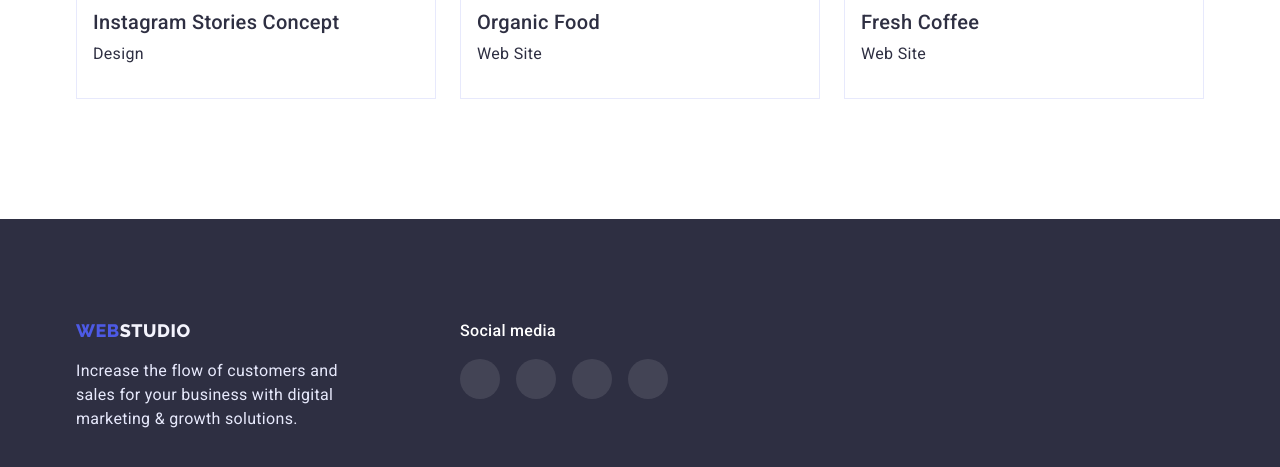
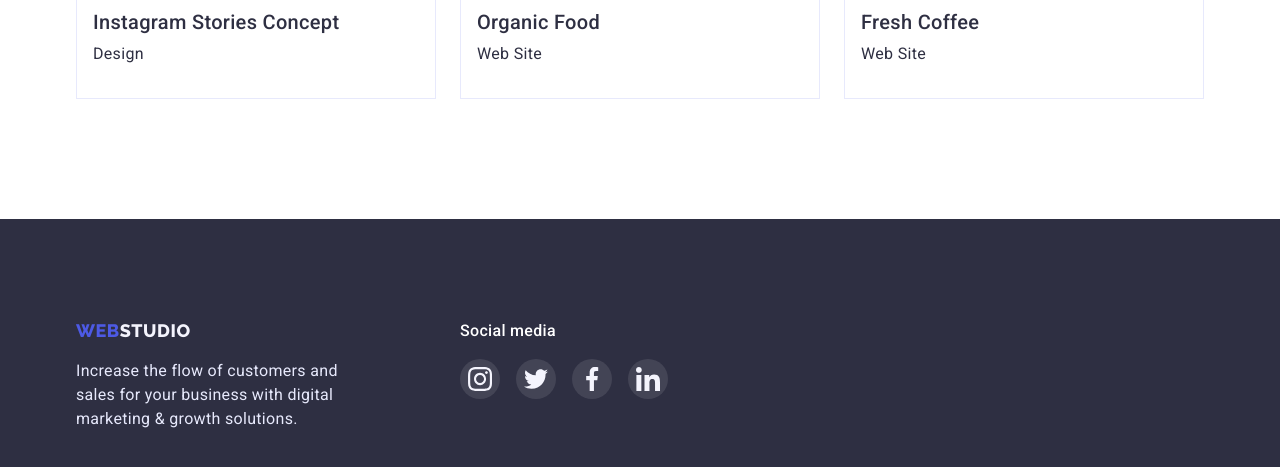
Before and after one commit to zemfira1/goit-markup-hw-04, a plain HTML site: page portfolio.html in a window 1280 px wide. Shown: the part 1543-2010 px from the top of the page. Drawn offline with nearby package versions, Linux system fonts and the light colour scheme.

Commit message:
add footer icons in portfolio

```diff
--- a/portfolio.html
+++ b/portfolio.html
@@ -260,16 +260,46 @@
           <h3 class="footer-media-title">Social media</h3>
           <ul class="footer-list list">
             <li class="footer-item instagram">
-              <a href="" class="footer-link link"></a>
+              <a
+                href=""
+                class="footer-link link"
+                target="_blank"
+                rel="noopener noreferrer"
+              >
+                <svg class="footer-icon" width="24" height="24">
+                  <use href="./images/icons.svg#icon-instagram"></use>
+                </svg>
+              </a>
             </li>
             <li class="footer-item twitter">
-              <a href="" class="footer-link"></a>
+              <a
+                href=""
+                class="footer-link link"
+                target="_blank"
+                rel="noopener noreferrer"
+                ><svg class="footer-icon" width="24" height="24">
+                  <use href="./images/icons.svg#icon-twitter"></use></svg
+              ></a>
             </li>
             <li class="footer-item facebook">
-              <a href="" class="footer-link"></a>
+              <a
+                href=""
+                class="footer-link link"
+                target="_blank"
+                rel="noopener noreferrer"
+                ><svg class="footer-icon" width="24" height="24">
+                  <use href="./images/icons.svg#icon-facebook"></use></svg
+              ></a>
             </li>
             <li class="footer-item linkedin">
-              <a href="" class="footer-link"></a>
+              <a
+                href=""
+                class="footer-link link"
+                target="_blank"
+                rel="noopener noreferrer"
+                ><svg class="footer-icon" width="24" height="24">
+                  <use href="./images/icons.svg#icon-linkedin"></use></svg
+              ></a>
             </li>
           </ul>
         </div>
```
